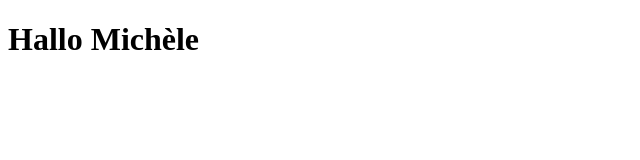
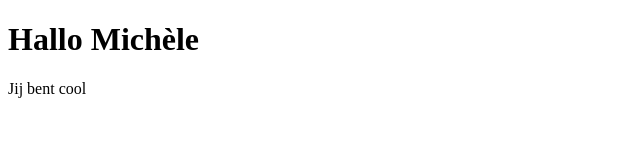
Before and after one commit to sorelaur/sorelaur-be.github.io, a plain HTML site: page index.html in a window 1280 px wide. Shown: the whole page, without its empty margins (0-640 px from the left). Drawn offline with Linux system fonts and the light colour scheme.

Commit message:
Github is cool

```diff
--- a/index.html
+++ b/index.html
@@ -8,5 +8,6 @@
 </head>
 <body>
     <h1>Hallo Michèle</h1>
+    <p>Jij bent cool</p>
 </body>
 </html>
```
